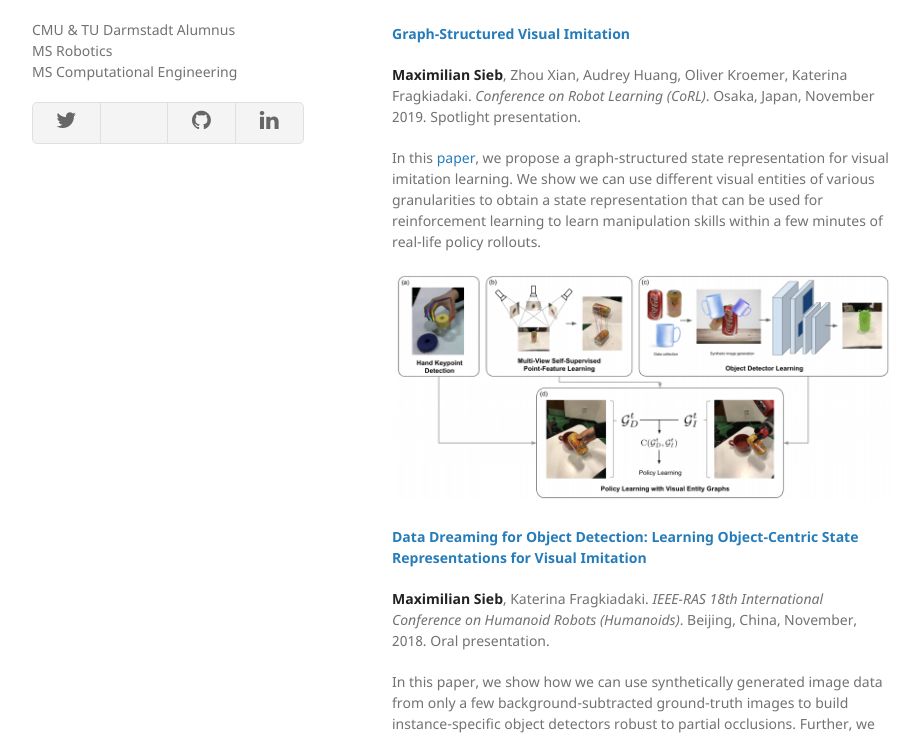
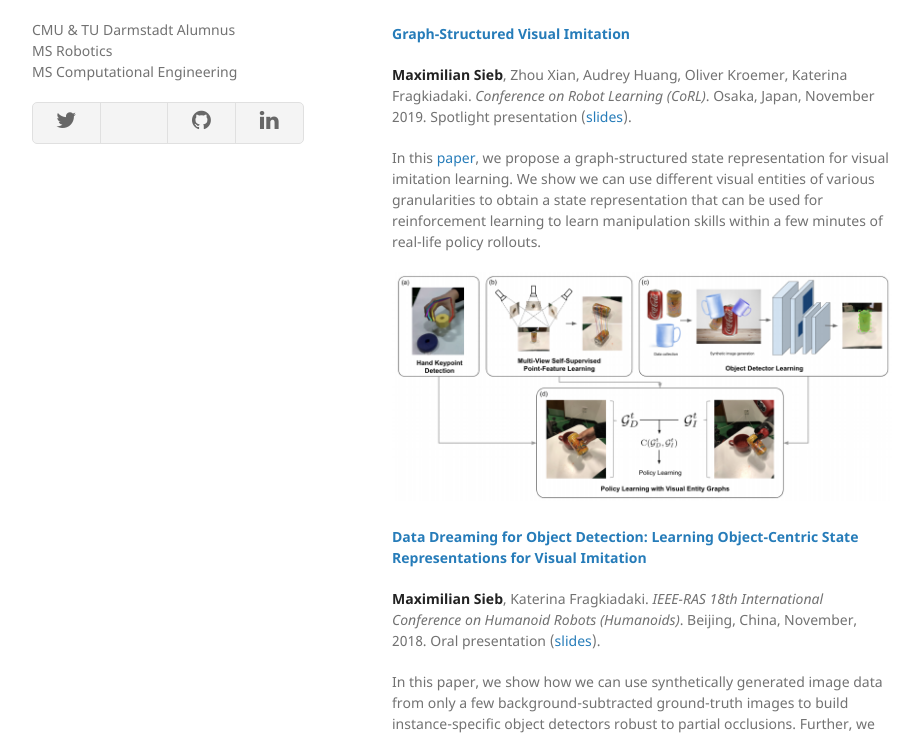
Before and after one commit to msieb1/msieb.io, a Jekyll site: the page built from index.md, in a window 1280 px wide and 1400 px high, scrolled down 677 px. Shown: the part 174-911 px from the top of the window, without its empty margins (178-1101 px from the left). Built offline with Jekyll 4.4.1, drawn with Linux system fonts in a browser that asks for light colours; our own code applies the rules of GitHub Pages for plain Markdown files; a style sheet for code colours, icons or effects is not loaded.

Commit message:
update major

```diff
--- a/index.md
+++ b/index.md
@@ -18,7 +18,7 @@ In this paper, we propose a computational model of simulation semantics that ass
 **Maximilian Sieb**, Zhou Xian, Audrey Huang, Oliver Kroemer, Katerina Fragkiadaki.
 *Conference on Robot Learning (CoRL)*.
 Osaka, Japan, November 2019.
-Spotlight presentation.
+Spotlight presentation ([slides](pdf/corl_presentation.pdf)).
 
 In this [paper](https://arxiv.org/pdf/1907.05518), we propose a graph-structured state representation for visual imitation learning. We show we can use different visual entities of various granularities to obtain a state representation that can be used for reinforcement learning to learn manipulation skills within a few minutes of real-life policy rollouts.
 
@@ -28,7 +28,7 @@ In this [paper](https://arxiv.org/pdf/1907.05518), we propose a graph-structured
 **Maximilian Sieb**, Katerina Fragkiadaki.
 *IEEE-RAS 18th International Conference on Humanoid Robots (Humanoids)*.
 Beijing, China, November, 2018.
-Oral presentation.
+Oral presentation ([slides](pdf/humanoids_presentation.pdf)).
 
 In this paper, we show how we can use synthetically generated image data from only a few background-subtracted ground-truth images to build instance-specific object detectors robust to partial occlusions. Further, we demonstrate how we can use these detectors to imitate human demonstrations of manipulation tasks in a sample-efficient manner, where the overall imitation learning process takes less than 10 minutes.
 
```
